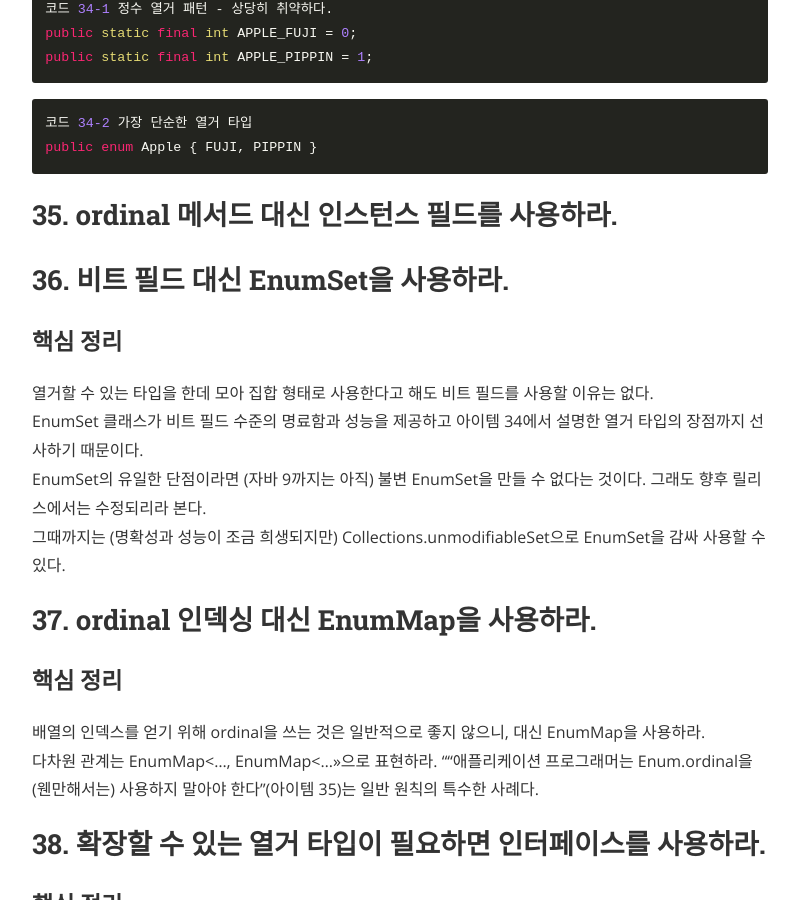
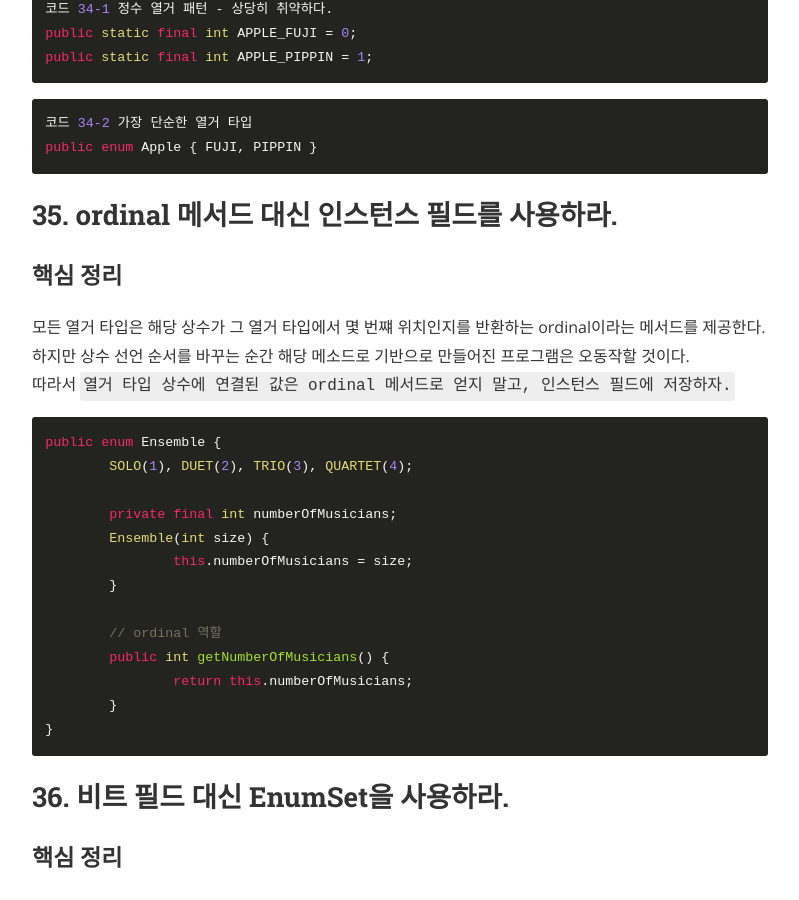
Before and after one commit to gonghojin/gonghojin.github.io, a Jekyll site: the page built from _posts/book/java/effectiveJava/2019-10-21-effectiveJava.md, in a window 1280 px wide and 900 px high, scrolled down 1113 px. Shown: the whole window, without its empty margins (240-1039 px from the left). Built offline with Jekyll 4.4.1, drawn with Linux system fonts in a browser that asks for light colours; nearby versions of some CDN libraries; comment, search, counter and statistics services are not loaded.

Commit message:
Fix: 이펙티브자바_35 내용추가

```diff
--- a/_posts/book/java/effectiveJava/2019-10-21-effectiveJava.md
+++ b/_posts/book/java/effectiveJava/2019-10-21-effectiveJava.md
@@ -31,6 +31,26 @@ public static final int APPLE_PIPPIN = 1;
 public enum Apple { FUJI, PIPPIN }
 ~~~
 ## 35. ordinal 메서드 대신 인스턴스 필드를 사용하라.
+### 핵심 정리
+모든 열거 타입은 해당 상수가 그 열거 타입에서 몇 번쨰 위치인지를 반환하는 ordinal이라는 메서드를 제공한다.
+하지만 상수 선언 순서를 바꾸는 순간 해당 메소드로 기반으로 만들어진 프로그램은 오동작할 것이다.
+따라서 `열거 타입 상수에 연결된 값은 ordinal 메서드로 얻지 말고, 인스턴스 필드에 저장하자.`
+~~~java
+public enum Ensemble {
+	SOLO(1), DUET(2), TRIO(3), QUARTET(4);
+
+	private final int numberOfMusicians;
+	Ensemble(int size) {
+		this.numberOfMusicians = size;
+	}
+
+	// ordinal 역할
+	public int getNumberOfMusicians() {
+		return this.numberOfMusicians;
+	}
+}
+~~~
+
 ## 36. 비트 필드 대신 EnumSet을 사용하라.
 ### 핵심 정리
 열거할 수 있는 타입을 한데 모아 집합 형태로 사용한다고 해도 비트 필드를 사용할 이유는 없다.
```
Also changed, not shown: _posts/book/java/gof/2020-01-11-gofpattern-interpreter.md (+1 -1 lines).
